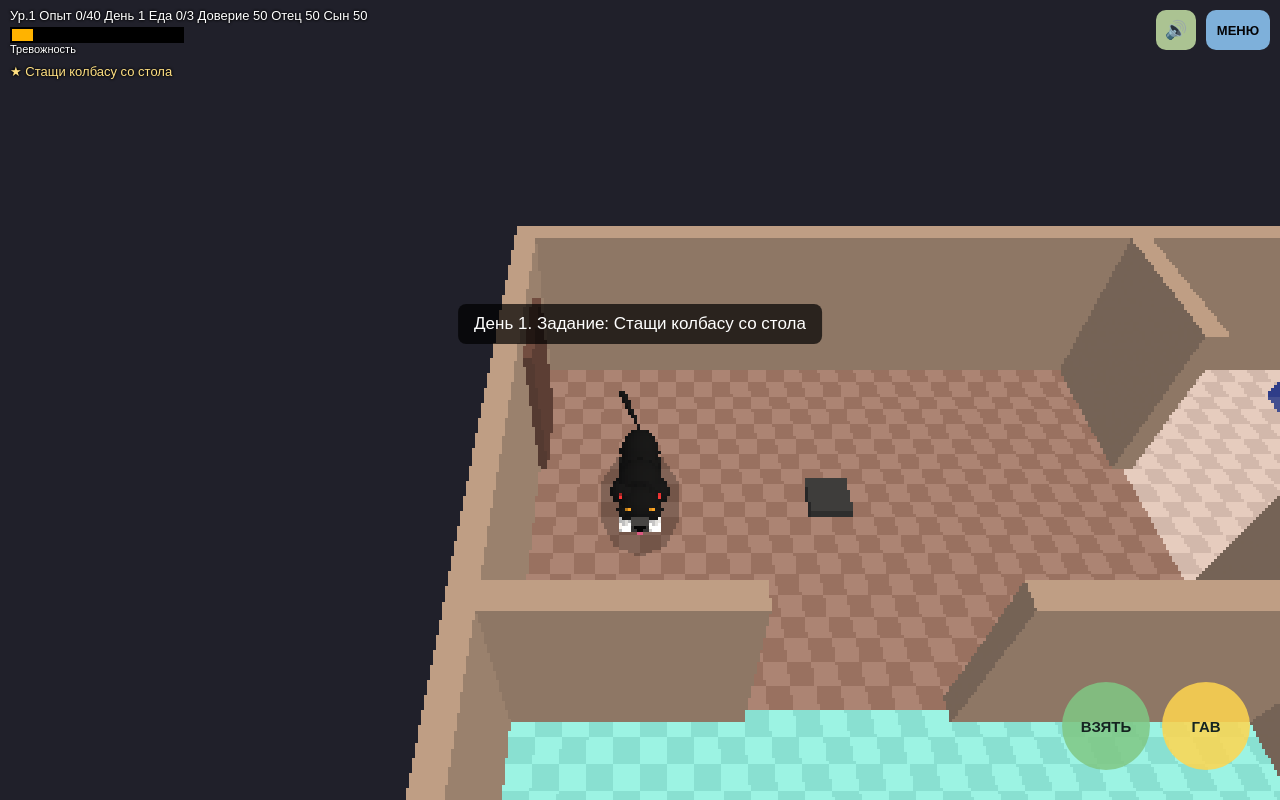
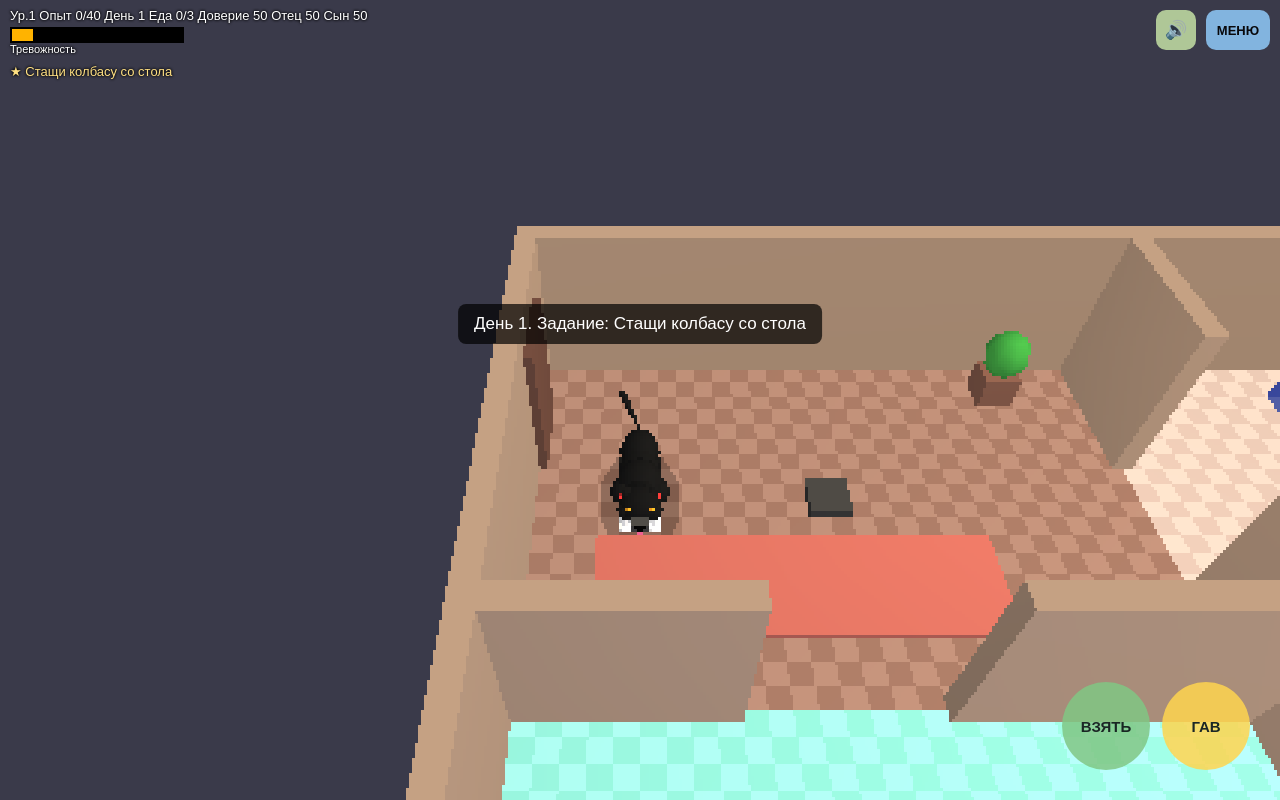
Before and after one commit to vostoorg-eng/baksyumpelnoe, a plain HTML site: page index.html in a window 1280 px wide. Drawn offline with nearby package versions, Linux system fonts and the light colour scheme; animation ran at ten frames a second.

Commit message:
Update index.html

```diff
--- a/index.html
+++ b/index.html
@@ -31,4 +31,5 @@ button{position:fixed;border-radius:50%;border:0;font-weight:bold;opacity:.85}
 <script src="calm.js?v=1"></script>
 <script src="dogmodel.js?v=1"></script>
 <script src="audio.js?v=1"></script>
+<script src="decor.js?v=1"></script>
 </body></html>
```
